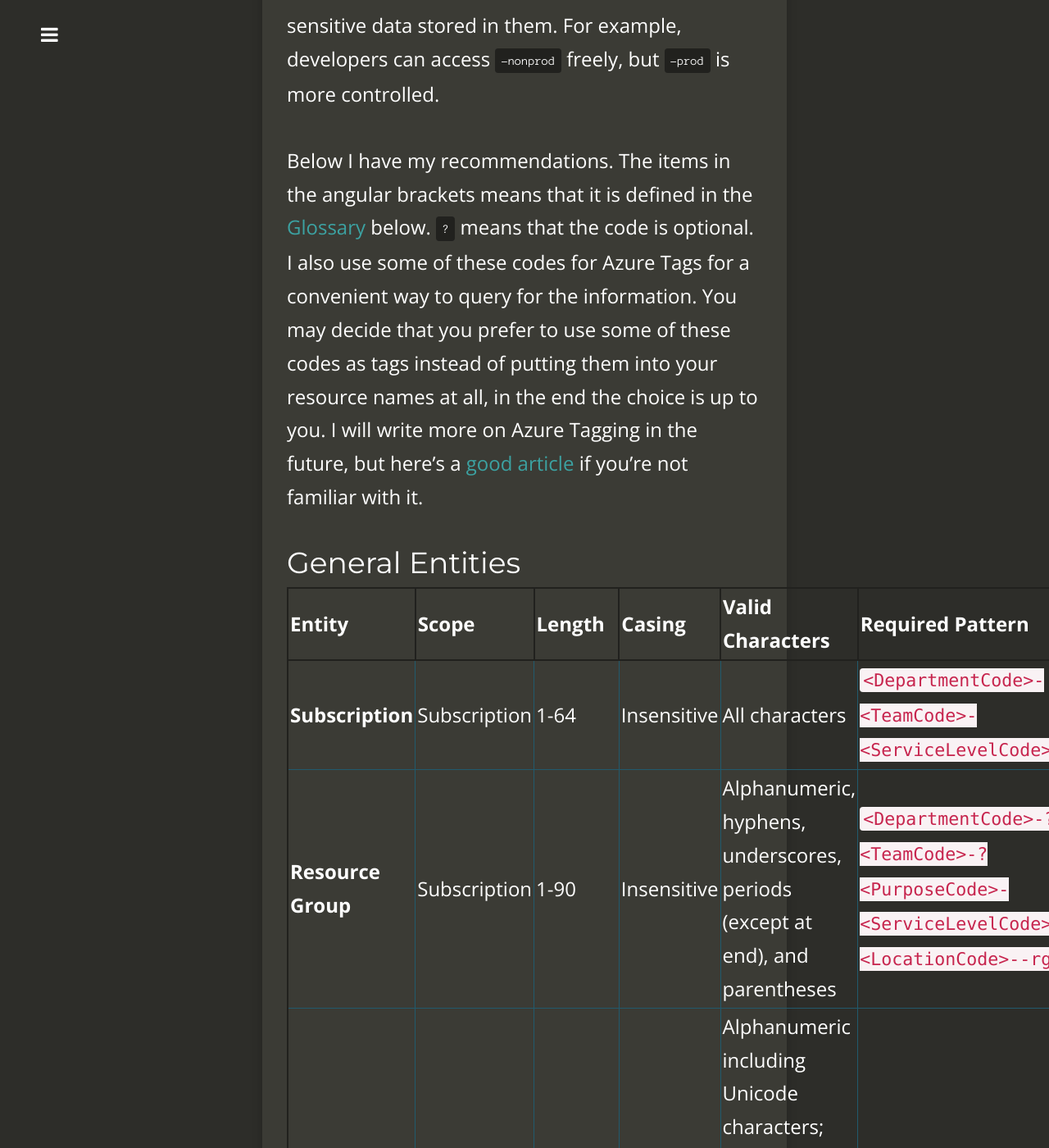
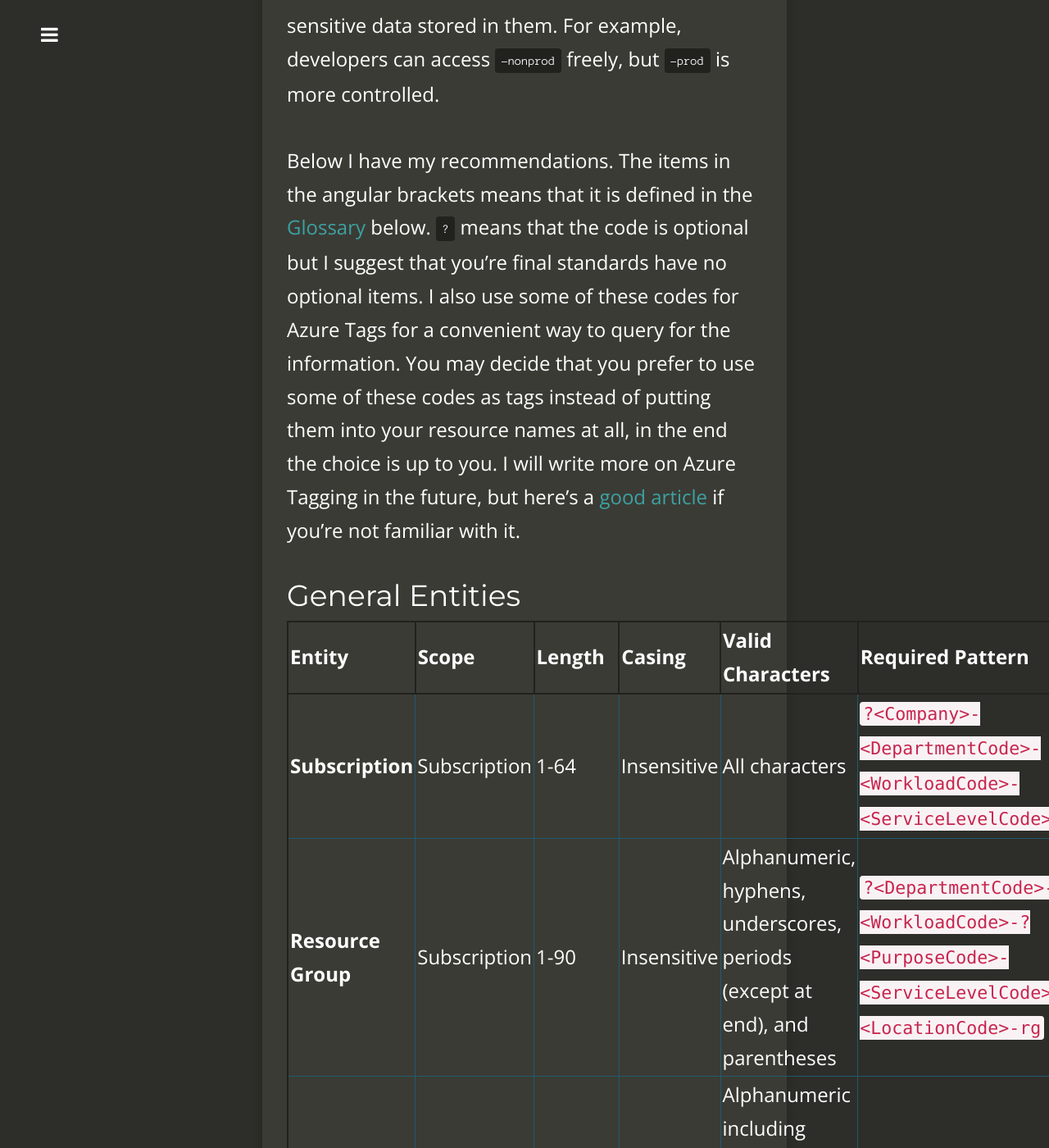
Before and after one commit to GitMje/gitmje.github.io, a Jekyll site: the page built from _posts/2022-02-09-azure-naming-conventions.md, in a window 1280 px wide and 1400 px high, scrolled down 2364 px. Shown: the whole window at 82% size. Built offline with Jekyll 4.4.1, drawn with Linux system fonts in a browser that asks for light colours; nearby versions of some CDN libraries; some of the changed text lies outside the part shown.

Commit message:
Fix inconsistancies

```diff
--- a/_posts/2022-02-09-azure-naming-conventions.md
+++ b/_posts/2022-02-09-azure-naming-conventions.md
@@ -24,19 +24,23 @@ Regarding the subscription naming, I'm a big believer in getting the subscriptio
 
 Additionally, I like to use a `-prod` and a `-nonprod` designation on subscriptions for regulated companies that need to keep different controls and budgeting on production vs non-production environments and different controls on the sensitive data stored in them.  For example, developers can access `-nonprod` freely, but `-prod` is more controlled.
 
-Below I have my recommendations.  The items in the angular brackets means that it is defined in the [Glossary](#glossary) below. `?` means that the code is optional.  I also use some of these codes for Azure Tags for a convenient way to query for the information.  You may decide that you prefer to use some of these codes as tags instead of putting them into your resource names at all, in the end the choice is up to you.  I will write more on Azure Tagging in the future, but here's a [good article](https://cloudskills.io/blog/azure-policy-tagging) if you're not familiar with it.
+Below I have my recommendations.  The items in the angular brackets means that it is defined in the [Glossary](#glossary) below. `?` means that the code is optional but I suggest that you're final standards have no optional items.  I also use some of these codes for Azure Tags for a convenient way to query for the information.  You may decide that you prefer to use some of these codes as tags instead of putting them into your resource names at all, in the end the choice is up to you.  I will write more on Azure Tagging in the future, but here's a [good article](https://cloudskills.io/blog/azure-policy-tagging) if you're not familiar with it.
 
 ## General Entities
 
 | Entity | Scope | Length | Casing | Valid Characters | Required Pattern | Example |
 |--|--|--|--|--|--|--|
-| **Subscription** | Subscription | 1-64 | Insensitive | All characters | `<DepartmentCode>-<TeamCode>-<ServiceLevelCode>` | `it-sap-prod` |
-| **Resource Group** | Subscription | 1-90 | Insensitive | Alphanumeric, hyphens, underscores, periods (except at end), and parentheses | `<DepartmentCode>-?<TeamCode>-?<PurposeCode>-<ServiceLevelCode>-<LocationCode>--rg` | `it-sap-env-prod-zet-rg` |
+| **Subscription** | Subscription | 1-64 | Insensitive | All characters | `?<Company>-<DepartmentCode>-<WorkloadCode>-<ServiceLevelCode>` | `it-sap-prod` |
+| **Resource Group** | Subscription | 1-90 | Insensitive | Alphanumeric, hyphens, underscores, periods (except at end), and parentheses | `?<DepartmentCode>-?<WorkloadCode>-?<PurposeCode>-<ServiceLevelCode>-<LocationCode>-rg` | `it-sap-env-prod-zet-rg` |
 | **Tag** | Associated Entity | 512 (named), 256 (value) | Insensitive | Alphanumeric including Unicode characters; special characters except <, >, %, &, \, ?, /. See limitations here . Maximum of [50](https://docs.microsoft.com/en-us/azure/azure-resource-manager/management/tag-resources?tabs=json#limitations). | `"key" : "value"` | `"department" : "DevOps"` |
-| **Key Vault** | Global | 3-24 | Insensitive | Alphanumeric and hyphens | `?<DepartmentCode>-?<TeamCode>-<ServiceLevelCode>-vlt` | `it-sap-dev-vlt` |
-| **Service Principal** | Scope-dependent | 1-120 | Insensitive | Alphanumeric and hyphens (not < > ; & %) | `?<DepartmentCode>-?<TeamCode>-<ServiceLevelCode>-<Description>-sp` | `it-sap-dev-zet-reader-sp` |
+| **Key Vault** | Global | 3-24 | Insensitive | Alphanumeric and hyphens | `<Company>-?<DepartmentCode>-?<WorkloadCode>-<ServiceLevelCode>-vlt` | `acme-it-sap-dev-kv` |
+| **Service Principal** | Scope-dependent | 1-120 | Insensitive | Alphanumeric and hyphens (not < > ; & %) | `?<DepartmentCode>-?<WorkloadCode>-<ServiceLevelCode>-<LocationCode>-<AccessCode>-sp` | `it-sap-dev-zet-reader-sp` |
 
 ## Glossary
+
+### `<CompanyCode>`
+
+This is useful if your company has many subsidiaries or for resources that are globally scoped and need to be unique in all of Azure.
 
 ### `<DepartmentCode>`
 
@@ -47,9 +51,9 @@ Below I have my recommendations.  The items in the angular brackets means that i
 | IT | Information Technologies |
 | EN | Engineering |
 
-### `<TeamCode>`
+### `<WorkloadCode>`
 
-3 letter code for the team that the resource is related to.  This could be a product that you're working on, or team within a department.
+3 letter code for the workload that the resource is related to.  This could be a product, application, etc that you're working on, or team within a department.
 
 |Code| Team Name |
 |--|--|
@@ -110,6 +114,16 @@ Below I have my recommendations.  The items in the angular brackets means that i
 | SQL | SQL Server |
 | WEB | Web App/API Server |
 
+### `<AccessCode>`
+
+The level of access that a service principal, etc is [allowed](https://docs.microsoft.com/en-us/azure/role-based-access-control/built-in-roles).
+
+|Code| Description |
+|--|--|
+| reader | Read-only permissions |
+| contributor | Read/Write permissions |
+| owner | Root permissions |
+
 ### `<Description>`
 
 Free form field for any notes or descriptions about the resources.
```
Also changed, not shown: 1 other file.
